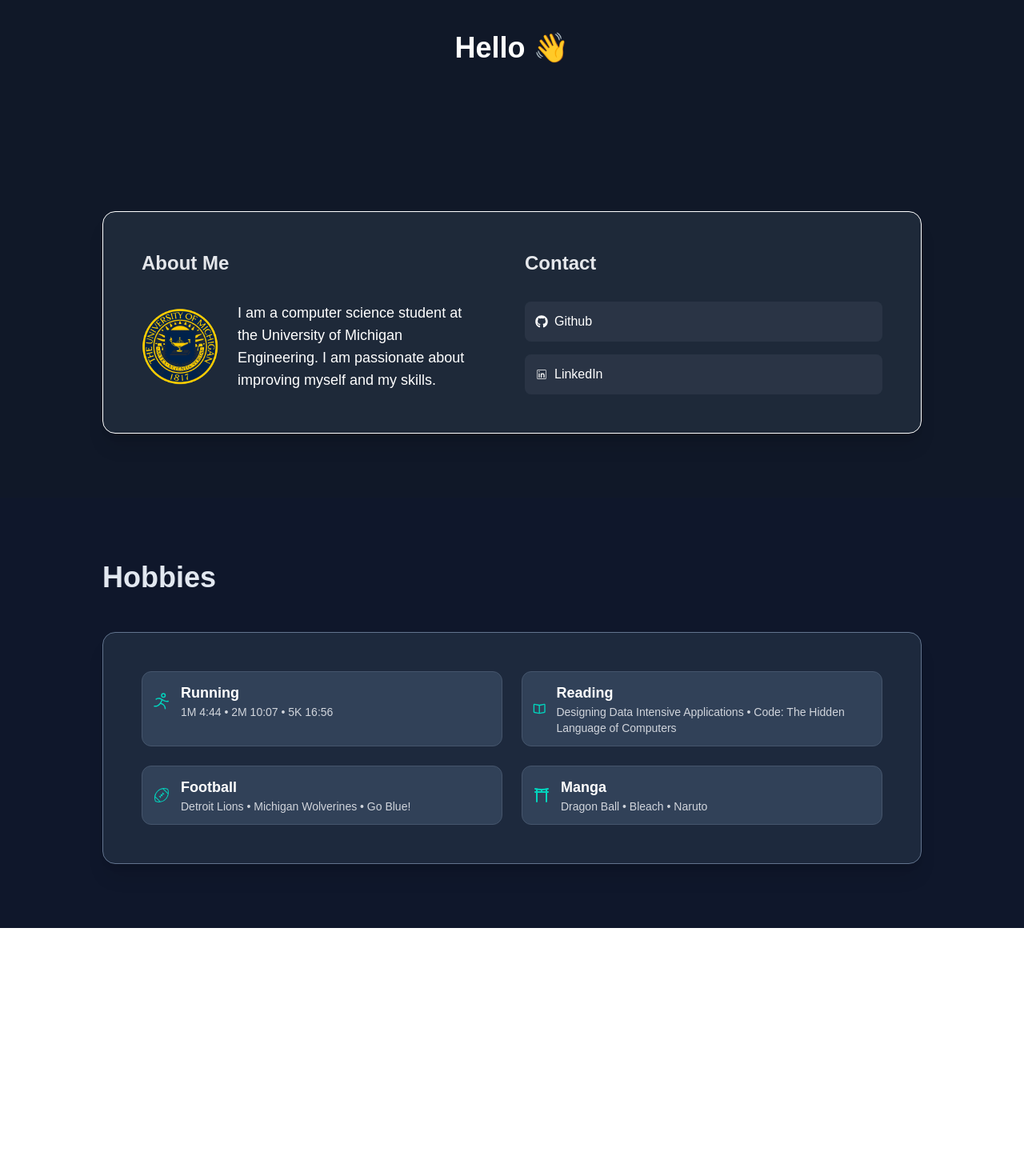
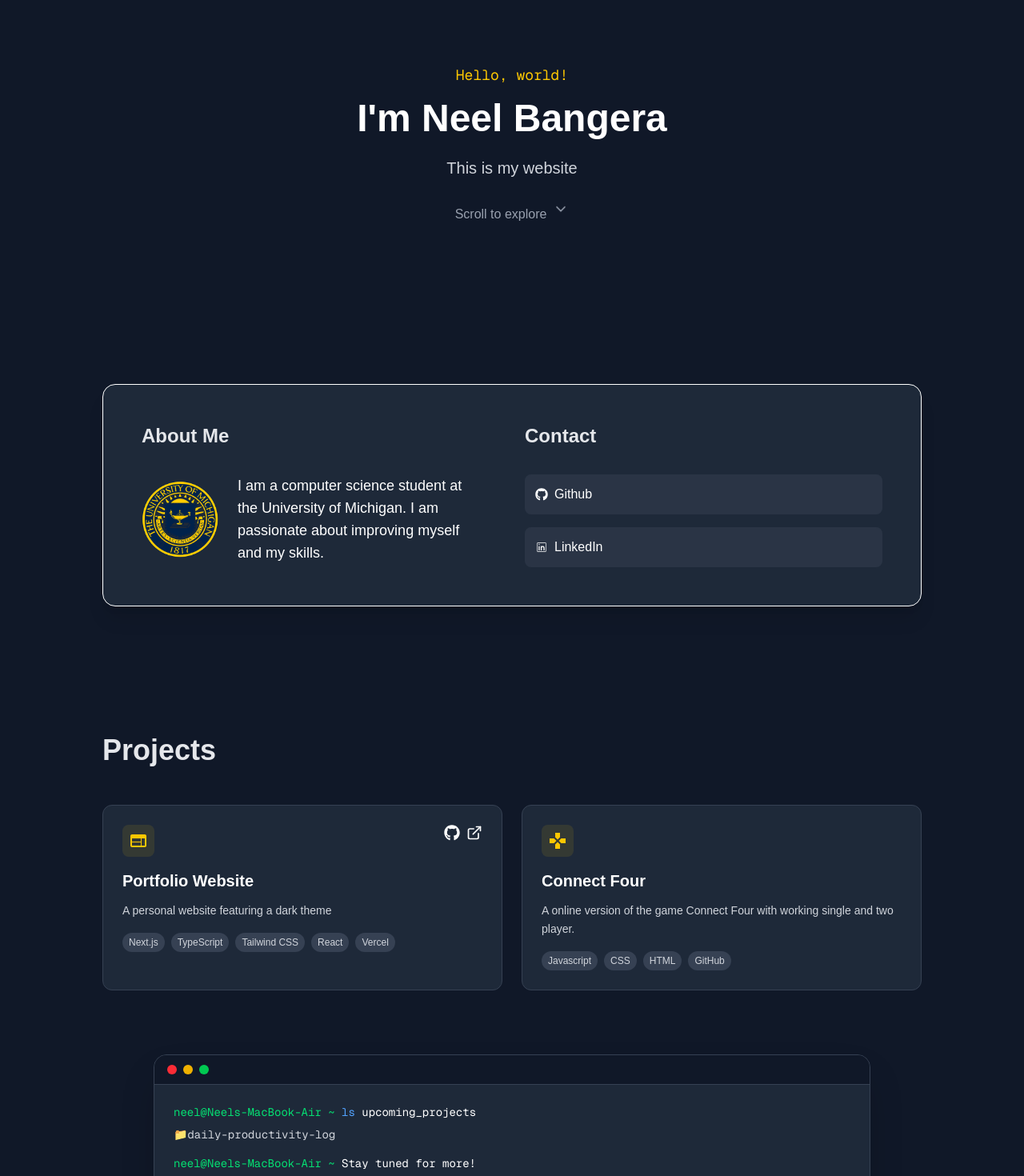
Before and after one commit to neelbangera/website, a Next.js app: page / in a window 1280 px wide. Shown: the part 40-1510 px from the top of the page at 80% size. Before the commit the page ends 1200 px from the top, so only its background shows below. Built offline with nearby package versions, Linux system fonts and the light colour scheme.

Commit message:
finished

```diff
--- a/src/app/page.tsx
+++ b/src/app/page.tsx
@@ -1,71 +1,153 @@
 import HobbyItem from "@/components/HobbyItem";
+import ProjectCard from "@/components/ProjectCard";
+
 import { IoMdBook } from "react-icons/io";
 import { CiFootball } from "react-icons/ci";
 import { PiPersonSimpleRun } from "react-icons/pi";
 import { TbTorii } from "react-icons/tb";
 import { FaGithub } from "react-icons/fa";
 import { CiLinkedin } from "react-icons/ci";
-
-
-
+import { ExternalLink } from "lucide-react";
+import { MdGamepad } from "react-icons/md";
+import { MdCode, MdWeb } from "react-icons/md";
+import { ChevronDown, ArrowRight } from "lucide-react";
 
 export default function Home() {
   return (
     <main className="min-h-screen bg-gray-900 text-white">
-      <div className="max-w-4xl mx-auto px-4 py-20">
-        <h1 className="text-4xl font-bold text-center text-white mb-6">
-          Hello <span className="animate-bounce text-4xl">👋</span>
-        </h1>
+      <div className="max-4xl mx-auto px-4 py-30 text-center">
+        <div className="text-yellow-400 text-lg mb-4 font-mono">
+          Hello, world!
+        </div>
+        <h1 className="text-5xl font-bold text-white mb-6">I'm Neel Bangera</h1>
+        <p className="text-xl text-gray-300 mb-8 max-w-2xl mx-auto">
+          This is my website
+        </p>
+        <a
+          href="#about"
+          className="inline-flex intems-center text-gray-400 hover:text-yellow-400 transition-colors cursor-pointer"
+        >
+          <span>Scroll to explore</span>
+          <ChevronDown className="ml-2 w-5 h-5 animate-bounce" />
+        </a>
       </div>
-      <section className = "py-20 px-4">
-        <div className = "max-w-5xl mx-auto">
+      <section className="py-20 px-4" id="about">
+        <div className="max-w-5xl mx-auto">
           <div className="bg-gray-800 rounded-2xl shadow-xl p-8 md:p-12 border border--yellow-500">
-            <div className = "grid md:grid-cols-2 gap-8">
+            <div className="grid md:grid-cols-2 gap-8">
               <div>
-                <h2 className = "text-2xl font-bold text-left mb-8 text-gray-200">
+                <h2 className="text-2xl font-bold text-left mb-8 text-gray-200">
                   About Me
                 </h2>
-                <div className= "flex items-center space-x-6">
+                <div className="flex items-center space-x-6">
                   <img
                     src="/seal.png"
                     alt="University of Michigan Seal"
                     className="w-24 h-24 rounded-full"
                   />
                   <p className="text-lg text-white pr-5">
-                    I am a computer science student at the University of Michigan Engineering. I am passionate about improving myself and my skills.
+                    I am a computer science student at the University of
+                    Michigan. I am passionate about improving myself and my
+                    skills.
                   </p>
                 </div>
               </div>
 
-
               <div>
-                <h2 className = "text-2xl font-bold text-left mb-8 text-gray-200">
+                <h2 className="text-2xl font-bold text-left mb-8 text-gray-200">
                   Contact
                 </h2>
-                <div className = "space-y-4">
-                  <a target = "_blank" href = "https://github.com/neelbangera" className = "flex items-center space-x-2 p-3 rounded-lg bg-gray-700/50 border border-transparent hover:border-yellow-400 hover:bg-gray-700 transition-colors">
+                <div className="space-y-4">
+                  <a
+                    target="_blank"
+                    href="https://github.com/neelbangera"
+                    className="flex items-center space-x-2 p-3 rounded-lg bg-gray-700/50 border border-transparent hover:border-yellow-400 hover:bg-gray-700 transition-colors"
+                  >
                     <FaGithub />
-                    <span className = "text-white"> Github</span>
+                    <span className="text-white"> Github</span>
                   </a>
-                  <a target = "_blank" href = "https://www.linkedin.com/in/neel-bangera-51b5a427a/" className = "flex items-center space-x-2 p-3 rounded-lg bg-gray-700/50 border border-transparent hover:border-yellow-400 hover:bg-gray-700 transition-colors">
+                  <a
+                    target="_blank"
+                    href="https://www.linkedin.com/in/neel-bangera-51b5a427a/"
+                    className="flex items-center space-x-2 p-3 rounded-lg bg-gray-700/50 border border-transparent hover:border-yellow-400 hover:bg-gray-700 transition-colors"
+                  >
                     <CiLinkedin />
-                    <span className = "text-white"> LinkedIn</span>
+                    <span className="text-white"> LinkedIn</span>
                   </a>
                 </div>
               </div>
             </div>
           </div>
+        </div>
+      </section>
 
+      <section className="py-20 px-4 bg-gray-900" id="projects">
+        <div className="max-w-5xl mx-auto">
+          <h2 className="text-4xl font-bold text-left mb-12 text-gray-200">
+            Projects
+          </h2>
+          <div className="grid md:grid-cols-2 lg grid-cols-3 gap-6">
+            <ProjectCard
+              title="Portfolio Website"
+              description="A personal  website featuring a dark theme"
+              technologies={[
+                "Next.js",
+                "TypeScript",
+                "Tailwind CSS",
+                "React",
+                "Vercel",
+              ]}
+              githubUrl="https://github.com/neelbangera/website"
+              liveUrl="https://website-b2xz-n6r09ezcu-neels-projects-4bc2b6b5.vercel.app/"
+              icon={MdWeb}
+            />
+            <ProjectCard
+              title="Connect Four"
+              description="A online version of the game Connect Four with working single and two player."
+              technologies={["Javascript", "CSS", "HTML", "GitHub"]}
+              icon={MdGamepad}
+            />
+          </div>
         </div>
+      </section>
+      <section className="px-4 bg-gray-900">
+        <div className="max-w-4xl mx-auto">
+          <div className="bg-gray-800 rounded-2xl border border-gray-700 overflow-hidden shadow-2xl">
+            <div className="bg-gray-900 px-4 py-3 flex items-center space-x-2 border-b border-gray-700">
+              <div className="flex space-x-2">
+                <div className="w-3 h-3 rounded-full bg-red-500"></div>
+                <div className="w-3 h-3 rounded-full bg-yellow-500"></div>
+                <div className="w-3 h-3 rounded-full bg-green-500"></div>
+              </div>
+            </div>
+            <div className="p-6 font-mono text-sm">
+              <div className="text-green-400 mb-2">
+                neel@Neels-MacBook-Air ~{" "}
+                <span className="text-blue-400">ls</span>{" "}
+                <span className="text-white">upcoming_projects</span>
+              </div>
+              <div className="text-gray-300 mb-4">
+                <div className="flex items-center-space-x-2">
+                  <span className="text-yellow-400">📁</span>
+                  <span>daily-productivity-log</span>
+                </div>
+              </div>
+              <div className="text-green-400 mb-2">
+                neel@Neels-MacBook-Air ~
+                <span className="text-white mb-4"> Stay tuned for more!</span>
+              </div>
+            </div>
+          </div>
+        </div>
+      </section>
 
-      </section>
-      <section className = "py-20 px-4 bg-slate-900">
+      <section className="py-20 px-4 bg-slate-900">
         <div className="max-w-5xl mx-auto">
           <h2 className="text-4xl font-bold text-left mb-12 text-slate-200">
             Hobbies
           </h2>
-          <div className = "bg-slate-800 rounded-2xl shadow-xl p-8 md:p-12 border border-slate-500">
-            <div className = "grid md:grid-cols-2 gap-6">
+          <div className="bg-slate-800 rounded-2xl shadow-xl p-8 md:p-12 border border-slate-500">
+            <div className="grid md:grid-cols-2 gap-6">
               <HobbyItem
                 icon={PiPersonSimpleRun}
                 name="Running"
@@ -75,9 +157,9 @@ export default function Home() {
               <HobbyItem
                 icon={IoMdBook}
                 name="Reading"
-                details={"Designing Data Intensive Applications • Code: The Hidden Language of Computers"
-                  }
-
+                details={
+                  "Designing Data Intensive Applications • Code: The Hidden Language of Computers"
+                }
               />
               <HobbyItem
                 icon={CiFootball}
@@ -94,7 +176,6 @@ export default function Home() {
           </div>
         </div>
       </section>
-
     </main>
   );
 }
--- /dev/null
+++ b/src/components/ProjectCard.tsx
@@ -0,0 +1,71 @@
+import React from "react";
+import {FaGithub} from "react-icons/fa";
+import {ExternalLink} from "lucide-react";
+
+interface ProjectCardProps{
+    title: string;
+    description: string;
+    technologies: string[];
+    githubUrl?: string;
+    liveUrl?: string;
+    icon?: React.ComponentType<{ className?: string }>;
+}
+
+export default function ProjectCard(
+    {title, description, technologies, githubUrl, liveUrl, icon: Icon}:
+ProjectCardProps){
+    return(
+        <div className = "bg-gray-800 rounded-xl border border-gray-700 hover:border-yellow-400 transition-all duration-300 group overflow-hidden">
+            <div className="p-6">
+                <div className="flex items-start justify-between mb-4">
+                    <div className="bg-yellow-400/10 p-2 rounded-lg">
+                        {Icon ? (
+                            <Icon className = "w-6 h-6 text-yellow-400" />
+                        ) : (
+                            <FaGithub className = "w-6 h-6 text-yellow-400" />
+                        )}
+                    </div>
+                    <div className = "flex space-x-2">
+                        {githubUrl && (
+                            <a href = {githubUrl}
+                            target = "_blank"
+                            rel = "noopener noreferrer"
+                            className = "text-gray-400 hover: text-white transition-colors"
+                            >
+                                <FaGithub className = "w-5 h-5"/>
+                            </a>
+                        )}
+                        {liveUrl && (
+                            <a
+                            href = {liveUrl}
+                            target = "_blank"
+                            rel = "noopener noreferrer"
+                            className = "text-gray-400 hover: text-white transition-colors"
+                            >
+                                <ExternalLink className = "w-5 h-5"/>
+                            </a>
+                        )}
+                    </div>
+                </div>
+                <h3 className = "text-xl font-bold text-white mb-3 group-hover:text-yellow-400 transition-colors">
+                    {title}
+                </h3>
+
+                <p className = "text-gray-300 text-sm mb-4 leading-relaxed">
+                    {description}
+                </p>
+
+                <div className = "flex flex-wrap gap-2">
+                    {technologies.map((tech,index) => (
+                        <span
+                        key = {index}
+                        className="px-2 py-1 bg-gray-700 text-gray-300 text-xs rounded-full hover:bg-yellow-400/20"
+                    >
+                        {tech}
+                    </span>
+                    ))}
+                </div>
+            </div>
+        </div>
+    );
+}
```
Also changed, not shown: src/app/resume/page.tsx (added, +53 -0 lines).
